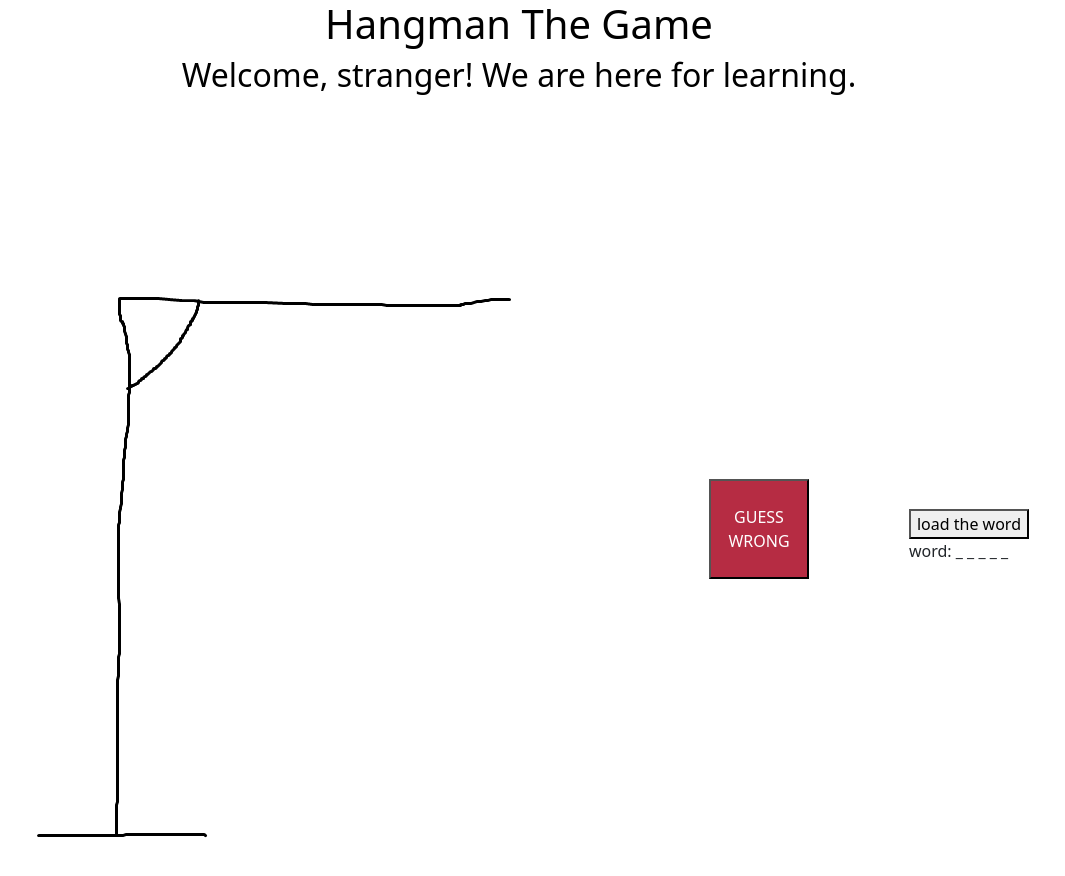
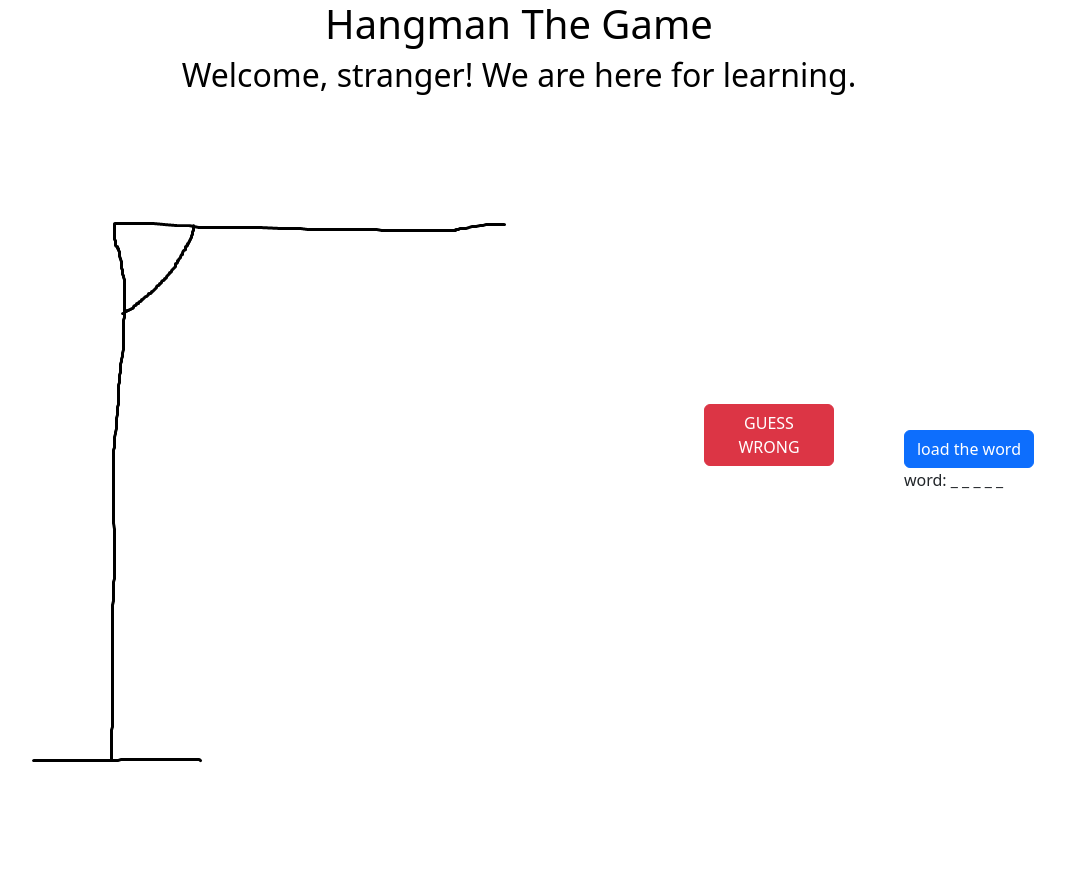
Before and after one commit to vikacheburika/hangman-react, a React (Vite) app: page / in a window 1280 px wide. Shown: the top 876 px of the page, without its empty margins (121-1186 px from the left). After the commit the page ends 819 px from the top, so only its background shows below. Built offline with nearby package versions, Linux system fonts and the light colour scheme.

Commit message:
styled buttons with css

```diff
--- a/package.json
+++ b/package.json
@@ -10,6 +10,7 @@
     "preview": "vite preview"
   },
   "dependencies": {
+    "axios": "^1.16.0",
     "bootstrap": "^5.3.8",
     "react": "^19.2.0",
     "react-dom": "^19.2.0"
--- a/src/App.css
+++ b/src/App.css
@@ -1,5 +1,6 @@
 body {
     background-color: rgb(220, 111, 129);
+    height: 100vh;
 
 }
 
--- a/src/components/Button/Button.css
+++ /dev/null
@@ -1,7 +0,0 @@
-.button-wrong {
-    height: 100px;
-    width: 100px;
-    background-color: rgb(182, 44, 67);
-    color: white;
-    text-align: center;
-}
--- a/src/components/Button/Button.jsx
+++ b/src/components/Button/Button.jsx
@@ -1,12 +1,11 @@
-import "./Button.css";
+
 
 const Button = ({onClick}) => {
 
     return(
         <>
-        <button className="button-wrong" onClick={onClick}>
-            GUESS WRONG
-        </button>
+        <button type="button" class="btn btn-danger" onClick={onClick}>GUESS WRONG</button>
+
         </>
     )
 }
--- a/src/components/Header/Header.css
+++ b/src/components/Header/Header.css
@@ -1,5 +1,5 @@
 .header-container {
     text-align: center;
     color: black;
-    margin-bottom: 100px;
+    margin-bottom: 25px;
 }
--- a/src/components/Word/Word.jsx
+++ b/src/components/Word/Word.jsx
@@ -6,7 +6,8 @@ function Word() {
   const [word, setWord] = useState("");
 
   const handleLoad = () => {
-    const randomIndex = Math.floor(Math.random() * 2);
+    // const randomIndex = Math.floor(Math.random() * 2);
+
     const selectedWord = words[randomIndex];
     const letters = selectedWord.split("").map((char) => ({
       answer: char,
@@ -40,7 +41,7 @@ function Word() {
   return (
     <>
       <div className="word-box">
-        <button onClick={handleLoad}>load the word</button>
+        <button type="button" class="btn btn-primary" onClick={handleLoad}>load the word</button>
         {display()}
       </div>
 
```
Also changed, not shown: 1 other file (tests, documents, lock files or other folders).
